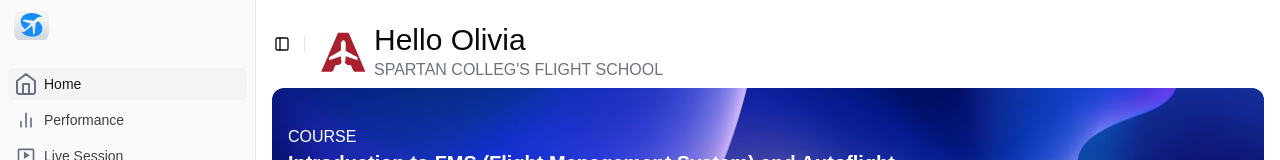
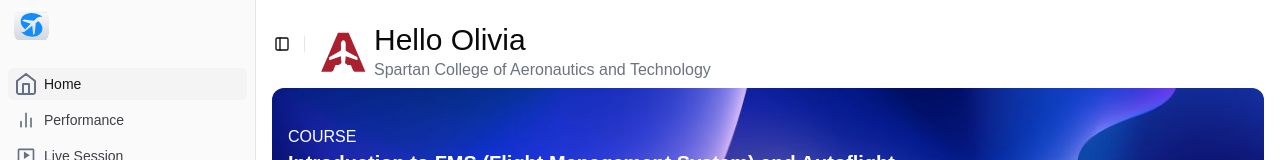
Before and after one commit to pranjalkatiyar/lms2, a Next.js app: page /dashboard in a window 1280 px wide. Shown: the top 160 px of the page. Built offline with nearby package versions, Linux system fonts and the light colour scheme.

Commit message:
logo update

```diff
--- a/src/app/dashboard/[module]/sidebar.jsx
+++ b/src/app/dashboard/[module]/sidebar.jsx
@@ -1,5 +1,6 @@
 "use client";
 import * as React from "react";
+import logo from "/assets/logo.svg";
 import {
   BadgeCheck,
   Bell,
@@ -51,7 +52,7 @@ import {
 import { redirect } from "next/navigation";
 import { cn } from "@/lib/utils";
 import { useSearchParams } from "next/navigation.js";
-
+import Image from "next/image.js";
 export const data = {
   modules: [
     {
@@ -357,6 +358,14 @@ export default function ModuleSidebar({ children }) {
   return (
     <SidebarProvider>
       <Sidebar variant="inset">
+        <SidebarHeader>
+          <SidebarMenuButton
+            className="w-fit px-1.5"
+            onClick={() => redirect("/dashboard")}
+          >
+            <Image src="/assets/logo.svg" alt="Logo" width={35} height={35} />
+          </SidebarMenuButton>
+        </SidebarHeader>
         <SidebarContent>
           <SidebarGroup>
             <SidebarGroupLabel>Platform</SidebarGroupLabel>
--- a/src/app/dashboard/page.jsx
+++ b/src/app/dashboard/page.jsx
@@ -48,7 +48,7 @@ export default function Page() {
               </div>
               <div>
                 <p className="font-extralight text-gray-500">
-                  SPARTAN COLLEG'S FLIGHT SCHOOL
+                Spartan College of Aeronautics and Technology
                 </p>
               </div>
             </div>
```
